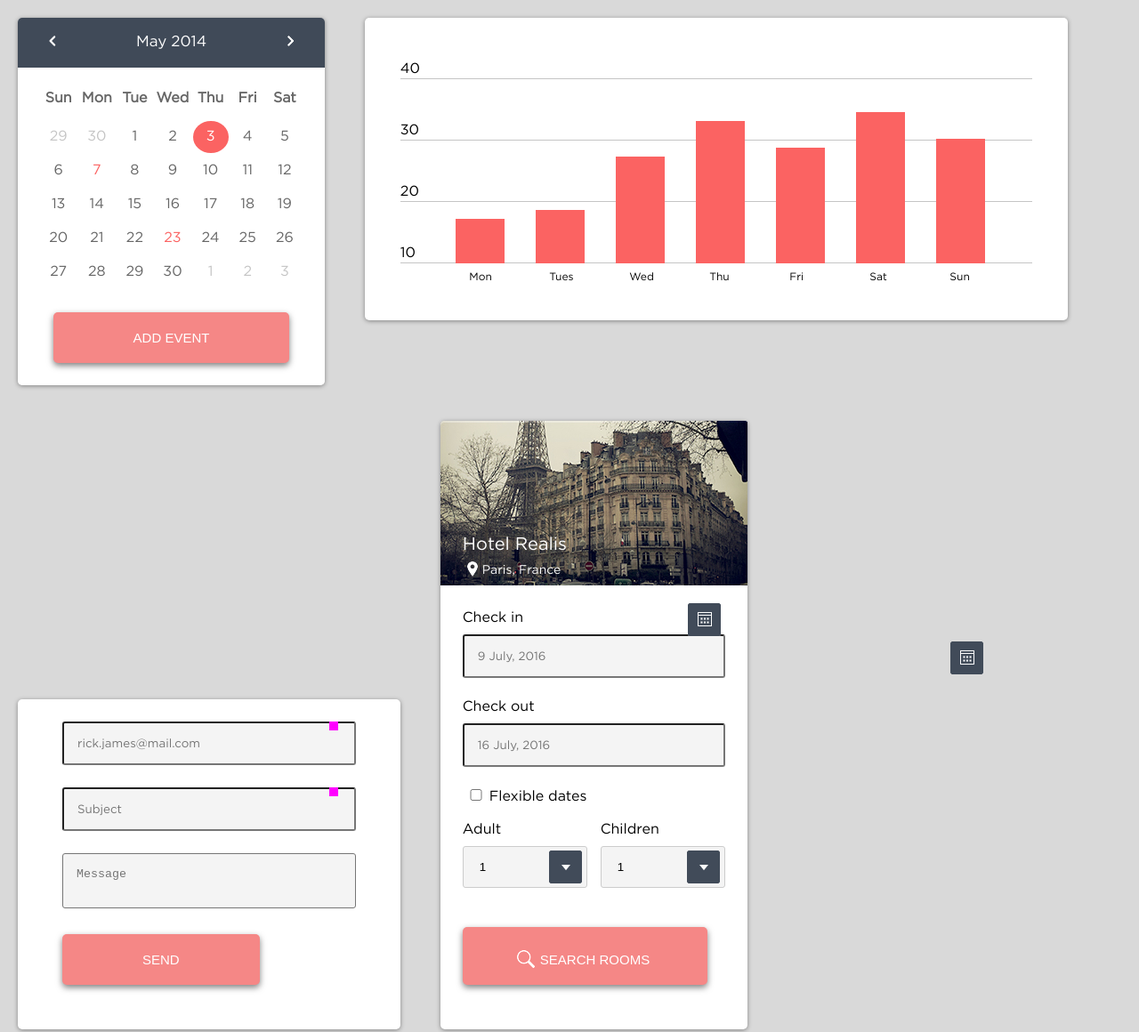
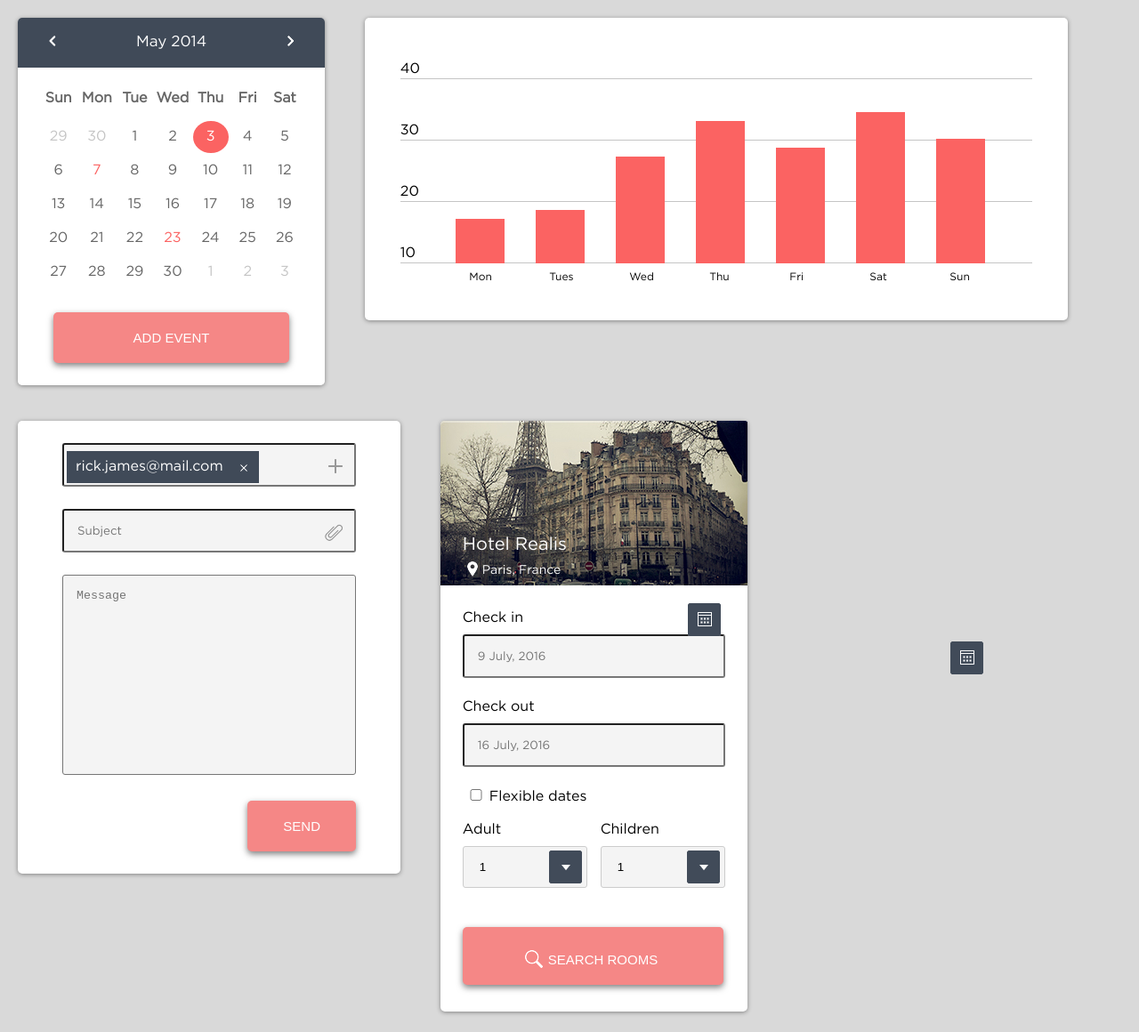
Before and after one commit to ASalej/projects2, a plain HTML site: page index.html in a window 1280 px wide. Shown: the top 1160 px of the page at 89% size. Drawn offline with Linux system fonts and the light colour scheme.

Commit message:
Added email block

```diff
--- a/index.html
+++ b/index.html
@@ -93,8 +93,16 @@
 	</div>
 	<div class="email">
 		<form>
-			<input type="text" placeholder="rick.james@mail.com" name=""/><a href="#" class="add-email"></a>
-			<input type="text"  placeholder="Subject" name=""/><a href="#" class="add-email"></a>
+			<label>
+				<input type="text" placeholder="rick.james@mail.com" name=""/>
+				<span>rick.james@mail.com</span>
+				<a href="#" class="close"></a>
+				<a href="#" class="add-email"></a>
+			</label>
+			<label for="">
+				<input type="text"  placeholder="Subject" name=""/>
+				<a href="#" class="add-file"></a>
+			</label>
 			<textarea placeholder="Message" name=""></textarea>
 			<button>Send</button>
 		</form>
@@ -142,5 +150,6 @@
 			<button>Search rooms</button>
 		</form>
 	</div>
+	<div></div>
 </body>
 </html>
--- a/style/style.css
+++ b/style/style.css
@@ -103,8 +103,8 @@ button:hover {
 .bar-graph {
     width: 790px;
     height: 340px;
+    display: inline-block;
     box-sizing: border-box;
-    display: inline-block;
     background: white;
     border-radius: 5px;
     box-shadow: 0 1px 5px rgba(0,0,0,0.4);
@@ -114,9 +114,6 @@ button:hover {
     vertical-align: top;
 }
 
-.grids {
-
-}
 .grids li {
     height: 68px;
 
@@ -234,6 +231,7 @@ button:hover {
 
 .email {
     display: inline-block;
+    vertical-align: top;
     width: 380px;
     background: white;
     border-radius: 5px;
@@ -257,15 +255,51 @@ button:hover {
     resize: none;
     border: 3px 2px 0 1px solid #666;
 }
+.email textarea {
+    min-height: 225px;
+}
+.email label{
+    position: relative;
+}
 .add-email{
-    padding: 5px;
     display: inline-block;
-    background: magenta;
+    background: url(../img/email-sprite.png) no-repeat 0 0;
     position: absolute;
-    left: 300px;
+    height: 20px;
+    width: 20px;
+    left: 295px;
+    top: 0
 }
-
-
+.add-file {
+    display: inline-block;
+    background: url(../img/email-sprite.png) no-repeat -21px 0px;
+    position: absolute;
+    height: 20px;
+    width: 20px;
+    left: 295px;
+    top: 0;
+}
+.email button {
+    padding: 20px 40px;
+    margin-bottom: 0;
+    float: right;
+}
+.email span {
+    background: #404a58;
+    color: white;
+    position: absolute;
+    top: -8px;
+    left: 5px;
+    padding: 10px 40px 10px 10px;
+}
+.close {
+    height: 15px ;
+    width: 15px;
+    background:  url(../img/email-sprite.png) no-repeat -42px 0px;
+    position: absolute;
+    top: 2px;
+    left: 200px;
+}
 /* Style for booking */
 
 .booking {
@@ -382,8 +416,9 @@ form .checkbox span {
 
 }
 .booking button {
-    padding: 20px 65px;
-    margin-top: 40px;
+    padding: 20px 74px;
+    margin: 40px auto 5px auto;
+
 }
 .booking button::before {
     content: url(../img/search.png);
```
Also changed, not shown: img/email-sprite.png (added).
